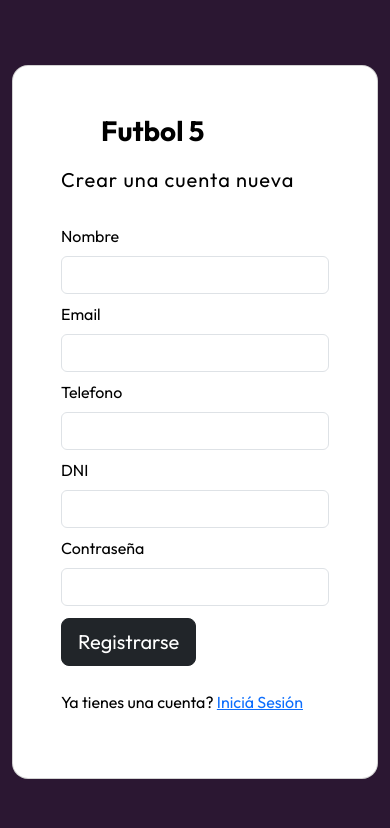
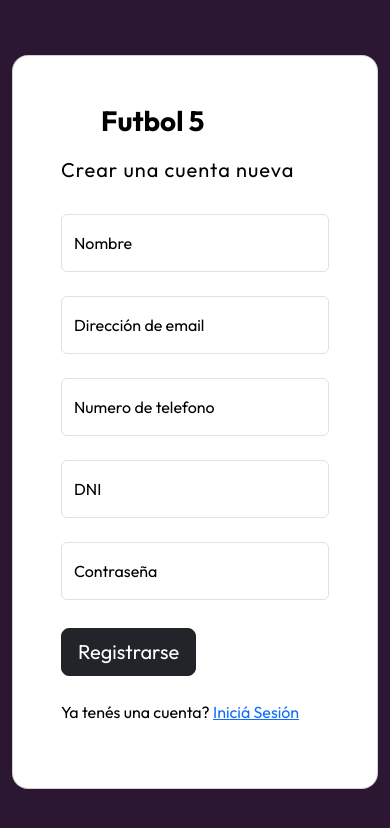
Before and after one commit to VesselVI/futbol-5-frontend, a website with bundled scripts: page pages/register.html in a window 390 px wide. Built offline with nearby package versions, Linux system fonts and the light colour scheme; some icons are missing.

Commit message:
register handling

```diff
--- a/assets/js/register.js
+++ b/assets/js/register.js
@@ -13,7 +13,7 @@ async function handleSubmit(event) {
         user_phone: document.getElementById("inputPhone").value,
         user_password: document.getElementById("inputPassword").value,
         user_dni: document.getElementById("inputDni").value,
-        id_rental_statuses: 2,
+        id_rental_status: 2,
 
     }
     console.log(userData);
--- a/pages/register.html
+++ b/pages/register.html
@@ -39,30 +39,30 @@
 
                                         <h5 class="fw-normal mb-3 pb-3" style="letter-spacing: 1px;">Crear una cuenta
                                             nueva</h5>
-                                        <!-- name -->
-                                        <div class="form-group col-md-6 mb-2 mt-1">
-                                            <label for="inputName" class="mb-2">Nombre</label>
-                                            <input type="text" class="form-control" id="inputName" required>
+
+                                        <div class="form-floating mb-4">
+                                            <input type="text" class="form-control" id="inputName"
+                                                placeholder="name@example.com">
+                                            <label for="inputName">Nombre</label>
                                         </div>
-                                        <!-- email -->
-                                        <div class="form-group col-md-6 mb-2 mt-1">
-                                            <label for="inputEmail" class="mb-2">Email</label>
-                                            <input type="email" class="form-control" id="inputEmail" required>
+                                        <div class="form-floating mb-4">
+                                            <input type="email" class="form-control" id="inputEmail"
+                                                placeholder="Email">
+                                            <label for="inputEmail">Dirección de email</label>
                                         </div>
-                                        <!-- phone Number -->
-                                        <div class="form-group col-md-6 mb-2 mt-1">
-                                            <label for="inputPhone" class="mb-2">Telefono</label>
-                                            <input type="tel" class="form-control" id="inputPhone" required>
+                                        <div class="form-floating mb-4">
+                                            <input type="tel" class="form-control" id="inputPhone"
+                                                placeholder="Numero de telefono">
+                                            <label for="inputPhone">Numero de telefono</label>
                                         </div>
-                                        <!-- dni -->
-                                        <div class="form-group col-md-6 mb-2 mt-1">
-                                            <label for="inputDni" class="mb-2">DNI</label>
-                                            <input type="text" class="form-control" id="inputDni" required>
+                                        <div class="form-floating mb-4">
+                                            <input type="text" class="form-control" id="inputDni" placeholder="DNI">
+                                            <label for="inputDni">DNI</label>
                                         </div>
-                                        <!-- password -->
-                                        <div class="form-group col-md-6 mb-2 mt-1">
-                                            <label for="inputPassword" class="mb-2">Contraseña</label>
-                                            <input type=" password" class="form-control" id="inputPassword" required>
+                                        <div class="form-floating mb-4">
+                                            <input type="password" class="form-control" id="inputPassword"
+                                                placeholder="Password">
+                                            <label for="inputPassword">Contraseña</label>
                                         </div>
 
 
@@ -72,10 +72,8 @@
                                                 id="submitBtn">Registrarse</button>
                                         </div>
 
-
-
                                     </form>
-                                    <p class="mb-3" ;">Ya tienes una cuenta? <a href="/pages/login.html" ;">Iniciá
+                                    <p class="mb-3" ;">Ya tenés una cuenta? <a href="/pages/login.html" ;">Iniciá
                                             Sesión</a></p>
 
                                 </div>
--- a/services/api.js
+++ b/services/api.js
@@ -1,5 +1,6 @@
 const api = axios.create({
-    baseURL: "http://localhost:8000/api"
+    baseURL: "http://localhost:8000/api",
+    withCredentials: true
 });
 
 export default api;
--- a/services/userService.js
+++ b/services/userService.js
@@ -3,3 +3,9 @@ import api from "./api.js"
 export const createUser = (userData) => {
     return api.post("/users", userData)
 };
+
+
+export const loginUser = (credetials) => {
+    return api.post("/login",
+        credetials);
+};
```
Also changed, not shown: assets/js/login.js (+22 -0 lines), pages/login.html (+19 -19 lines), README.md.
